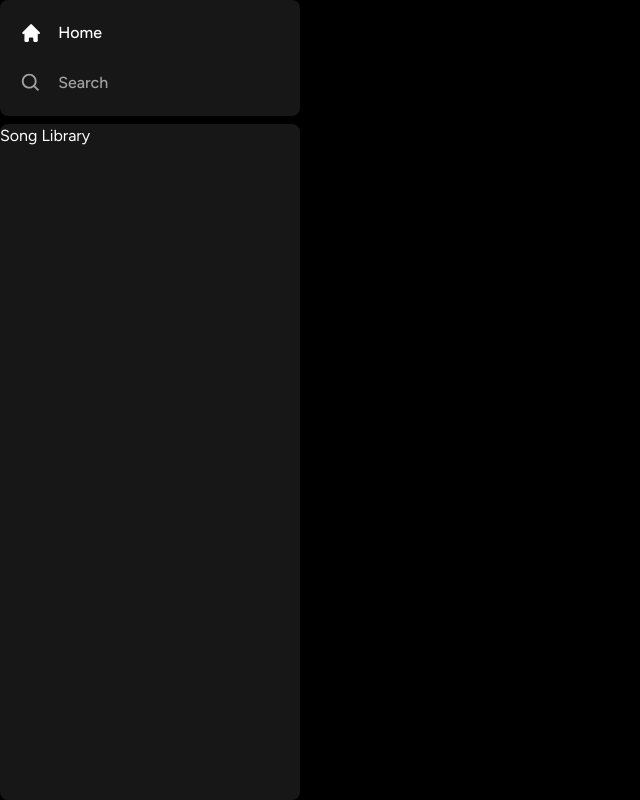
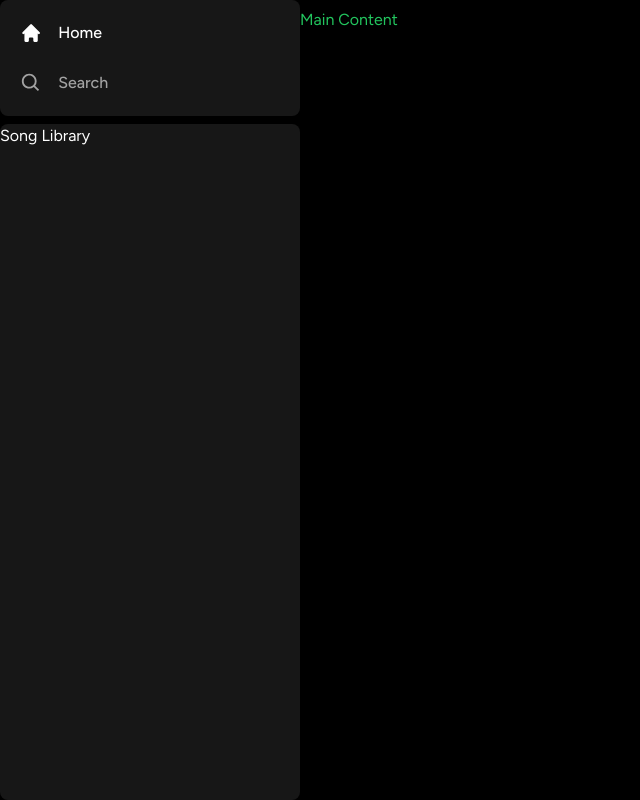
Before and after one commit to Marx-wrld/Vocalshare, a Next.js app: page / in a window 1280 px wide. Shown: the whole page, without its empty margins (0-640 px from the left). Built offline with nearby package versions, Linux system fonts and the light colour scheme.

Commit message:
Fixing our children items rendering

```diff
--- a/components/Sidebar.tsx
+++ b/components/Sidebar.tsx
@@ -54,6 +54,9 @@ const Sidebar: React.FC<SidebarProps> = ({
                     Song Library
                 </Box>
             </div>
+            <main className="h-full flex-1 overflow-y-auto py-2">
+                {children}
+            </main>
         </div>
     );
 }
```
